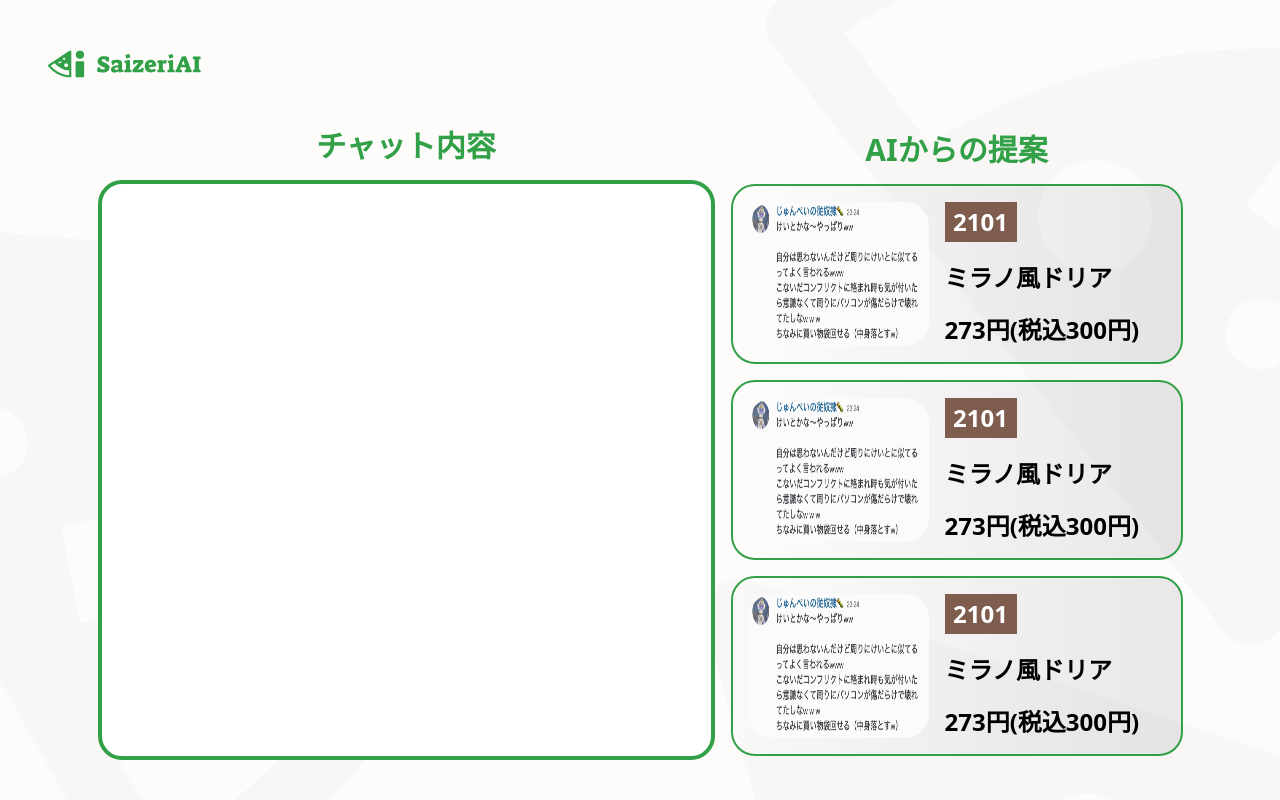
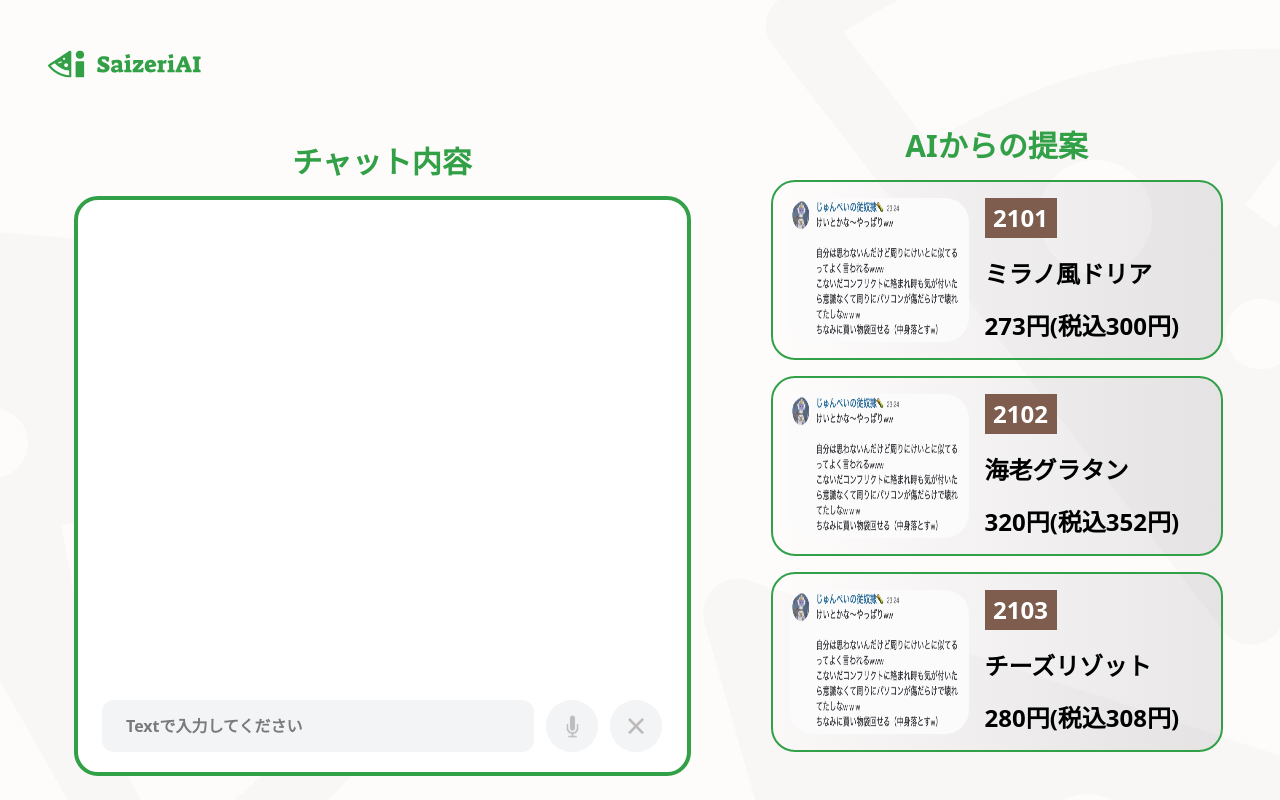
Before and after one commit to tacoskiy/saizeri-ai, a Next.js app in the folder frontend/: page /answer in a window 1280 px wide. Built offline with nearby package versions, Linux system fonts and the light colour scheme.

Commit message:
create chatbox

```diff
--- a/frontend/src/app/answer/page.tsx
+++ b/frontend/src/app/answer/page.tsx
@@ -2,25 +2,15 @@
 
 import { Header } from "@/components/Header";
 import { ResultsBox } from "@/components/ResultsBox";
+import { ChatBox } from "@/components/ChatBox";
 
 export default function Answer() {
     return (
         <div className="GeneralPurposeBg min-h-screen ">
             <Header/>
-            <div className="flex items-center justify-center gap-4">
-                <div className="flex flex-col items-center justify-center gap-4">
-                    <p className="text-3xl font-bold text-green">チャット内容</p>
-                    <div className="w-[617px] h-[580px] bg-white border-4 border-green rounded-3xl">
-
-                    </div>
-                </div>
-
-                <div className="flex flex-col items-center justify-center gap-4">
-                    <p className="text-3xl font-bold text-green">AIからの提案</p>
-                    <ResultsBox/>
-                    <ResultsBox/>
-                    <ResultsBox />
-                </div>
+            <div className="flex items-start justify-center gap-16">
+                <ChatBox />
+                <ResultsBox/>
             </div>
         </div>
     )
--- a/frontend/src/app/globals.css
+++ b/frontend/src/app/globals.css
@@ -7,6 +7,7 @@
   --color-foreground: var(--foreground);
 
   --color-green: #31A046;
+  --color-Gray: #BCBBB9;
 
   --font-sans: var(--font-geist-sans);
   --font-mono: var(--font-geist-mono);
--- /dev/null
+++ b/frontend/src/components/ChatBox.tsx
@@ -0,0 +1,91 @@
+"use client";
+import Image from "next/image";
+import Link from "next/link";
+import { useState, useRef, useEffect } from "react";
+
+type Message = {
+  id: number;
+  text: string;
+  sender: "user" | "ai";
+};
+
+export function ChatBox() {
+  const [messages, setMessages] = useState<Message[]>([]);
+  const [input, setInput] = useState("");
+  const bottomRef = useRef<HTMLDivElement>(null);
+
+  useEffect(() => {
+    bottomRef.current?.scrollIntoView({ behavior: "smooth" });
+  }, [messages]);
+
+  const sendMessage = () => {
+    if (!input.trim()) return;
+
+    // ユーザーのメッセージを追加
+    setMessages((prev) => [
+      ...prev,
+      { id: Date.now(), text: input, sender: "user" },
+    ]);
+    setInput("");
+
+    // AIの返信サンプル
+    setTimeout(() => {
+      setMessages((prev) => [
+        ...prev,
+        { id: Date.now(), text: "これはAIの返信です", sender: "ai" },
+      ]);
+    }, 500);
+  };
+
+  return (
+    <div className="relative flex flex-col items-center justify-center gap-4 p-4">
+      <p className="text-3xl font-bold text-green">チャット内容</p>
+
+      <div className="flex flex-col w-[617px] h-[580px] bg-white border-4 border-green rounded-3xl pt-4 px-4 pb-20 overflow-y-auto ">
+        {messages.map((msg) => (
+          <div
+            key={msg.id}
+            className={`flex mb-2 ${
+              msg.sender === "user" ? "justify-end" : "justify-start"
+            }`}
+          >
+            <div
+              className={`px-4 py-2 rounded-lg max-w-[70%] ${
+                msg.sender === "user"
+                  ? "bg-green text-white rounded-br-none"
+                  : "bg-gray-200 text-black rounded-bl-none"
+              }`}
+            >
+              {msg.text}
+            </div>
+          </div>
+        ))}
+        <div ref={bottomRef} />
+      </div>
+
+      <div className="absolute bottom-10 left-1/2 transform -translate-x-1/2 flex gap-3">
+        <input
+          type="text"
+          placeholder="Textで入力してください"
+          className="w-108 h-13 pl-6 bg-gray-100 rounded-xl font-bold"
+          value={input}
+          onChange={(e) => setInput(e.target.value)}
+          onKeyDown={(e) => e.key === "Enter" && sendMessage()}
+        />
+
+        <button
+          className="flex items-center justify-center w-13 h-13 bg-gray-100 rounded-full"
+          onClick={sendMessage}
+        >
+          <Image src="/Mikegray.svg" alt="マイク" width={25} height={25} />
+        </button>
+
+        <button className="flex justify-center items-center text-4xl w-13 h-13 bg-gray-100 rounded-full text-Gray">
+          <Link href="/">
+            <p>×</p>
+          </Link>
+        </button>
+      </div>
+    </div>
+  );
+}
--- a/frontend/src/components/ResultsBox.tsx
+++ b/frontend/src/components/ResultsBox.tsx
@@ -1,20 +1,54 @@
 import Image from "next/image";
+
+type MenuProps = {
+    name: string
+    price: string
+    image: string
+}
+// 仮で入れてます
+const Menu =[
+    {
+    image:"/menuImg.png",
+    name:"ミラノ風ドリア",
+    price:"273円(税込300円)",
+    pass:"2101"
+    },
+    {
+    image: "/menuImg.png",
+    name: "海老グラタン",
+    price: "320円(税込352円)",
+    pass: "2102",
+  },
+  {
+    image: "/menuImg.png",
+    name: "チーズリゾット",
+    price: "280円(税込308円)",
+    pass: "2103",
+  },
+]
 
 export function ResultsBox() {
     return (
-        <div className="flex justify-start w-[452px] h-45 bg-linear-to-r from-[#ffffff33] to-[#3435411A] border-2 border-green rounded-3xl p-4 gap-4">
+        <div className="flex flex-col items-center justify-center gap-4">
+            <p className="text-3xl font-bold text-green">AIからの提案</p>
+            {Menu.map((Menu, index) => (
+                <div key={index} className="flex justify-start w-[452px] h-45 bg-linear-to-r from-[#ffffff33] to-[#3435411A] border-2 border-green rounded-3xl p-4 gap-4">
                     <Image
-                src="/menuImg.png"
-                alt="menu"
+                        src={Menu.image}
+                        alt={Menu.name}
                         width={180}
                         height={150}
                         className="rounded-3xl"
                     />
                     <div className="flex flex-col gap-5">
-                <p className="flex items-center justify-center w-18 h-12 text-white text-2xl font-bold  bg-[#7E5C4E]">2101</p>
-                <p className="text-2xl font-bold">ミラノ風ドリア</p>
-                <p className="text-2xl font-bold">273円(税込300円)</p>
+                        <p className="flex items-center justify-center w-18 h-12 text-white text-2xl font-bold  bg-[#7E5C4E]">
+                            {Menu.pass
+                        }</p>
+                        <p className="text-2xl font-bold">{Menu.name}</p>
+                        <p className="text-2xl font-bold">{Menu.price}</p>
                     </div>
+                </div>
+            ))}
         </div>
     )
 }
```
Also changed, not shown: frontend/public/MikeGray.svg (added). Lines whose indentation alone changed are shown as unchanged.
